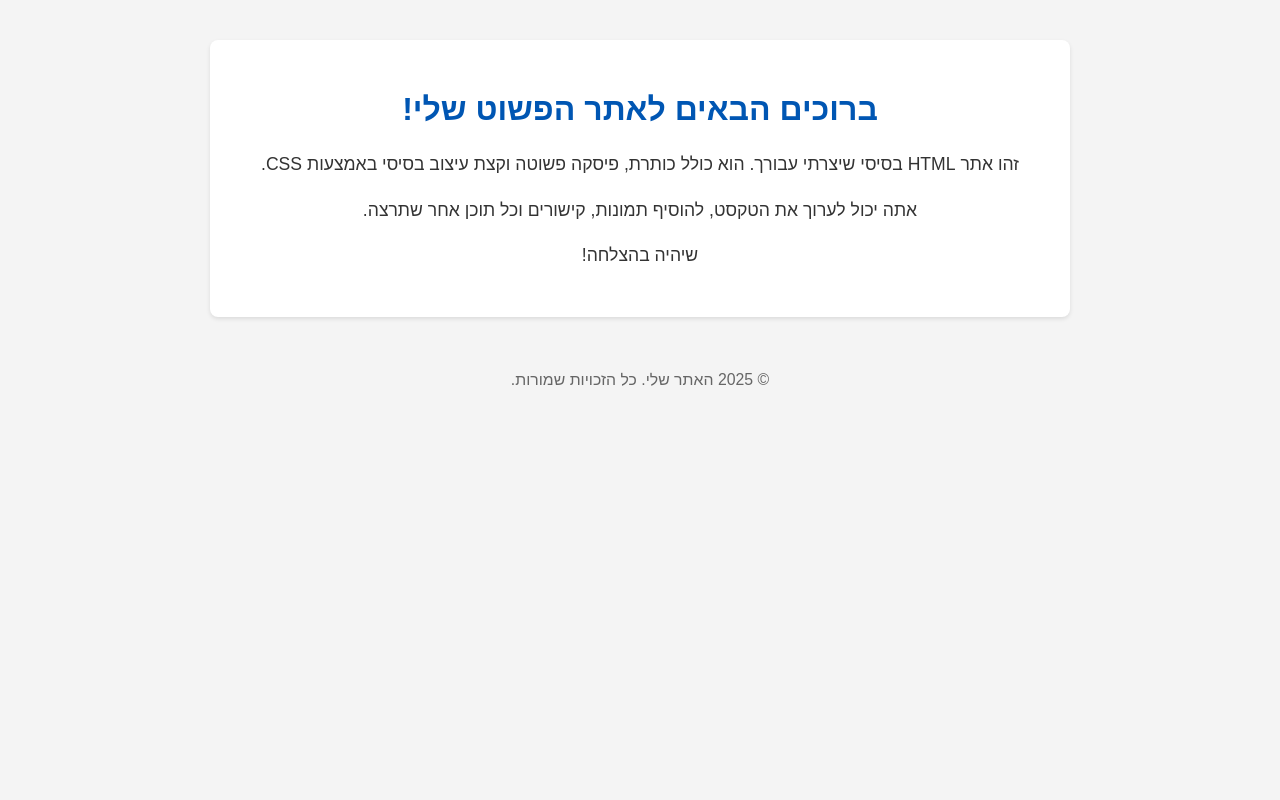
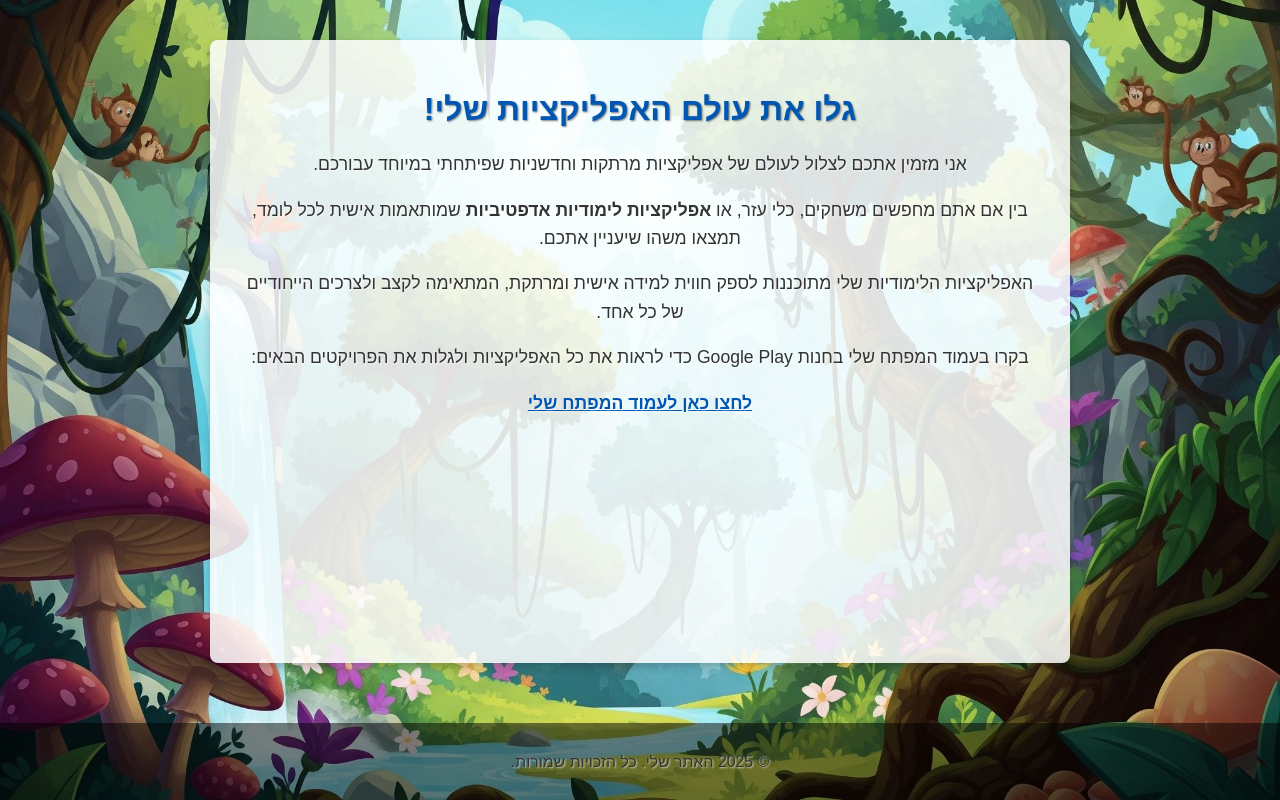
Before and after one commit to ohadyy22/ohadyy22.github.io, a plain HTML site: page index.html in a window 1280 px wide. Drawn offline with Linux system fonts and the light colour scheme.

Commit message:
update text and backgrounds

```diff
--- a/index.html
+++ b/index.html
@@ -7,39 +7,62 @@
     <style>
         body {
             font-family: Arial, sans-serif;
-            margin: 40px;
+            margin: 0; /* Remove default margin to allow background to fill */
             background-color: #f4f4f4;
             color: #333;
             text-align: center;
+            /* Jungle background styles */
+            background-image: url('backgrounds/menu.png'); /* Updated to use menu.png from backgrounds folder */
+            background-size: cover; /* Cover the entire viewport */
+            background-position: center; /* Center the background image */
+            background-repeat: no-repeat; /* Do not repeat the background image */
+            background-attachment: fixed; /* Keep background fixed when scrolling */
+            min-height: 100vh; /* Ensure body takes full viewport height */
+            display: flex; /* Use flexbox for vertical centering */
+            flex-direction: column; /* Stack children vertically */
+            justify-content: space-between; /* Push footer to the bottom */
         }
         h1 {
-            color: #0056b3;
+            color: #0056b3; /* Original color, consider changing for contrast */
+            text-shadow: 1px 1px 2px rgba(0,0,0,0.5); /* Add shadow for better readability */
         }
         p {
             font-size: 1.1em;
             line-height: 1.6;
+            color: #333; /* Original color, consider changing for contrast */
+            text-shadow: 1px 1px 2px rgba(255,255,255,0.7); /* Add shadow for better readability */
         }
         .container {
-            background-color: #fff;
+            background-color: rgba(255, 255, 255, 0.85); /* Semi-transparent white background for content */
             padding: 30px;
             border-radius: 8px;
-            box-shadow: 0 2px 4px rgba(0,0,0,0.1);
+            box-shadow: 0 4px 8px rgba(0,0,0,0.2); /* Enhanced shadow */
             max-width: 800px;
-            margin: 20px auto;
+            margin: 40px auto; /* Adjust margin for spacing */
+            flex-grow: 1; /* Allow container to grow and push footer down */
         }
         footer {
-            margin-top: 50px;
+            margin-top: 20px; /* Adjust margin */
             font-size: 0.9em;
-            color: #666;
+            color: #fff; /* White text for footer for better contrast */
+            text-shadow: 1px 1px 2px rgba(0,0,0,0.7); /* Add shadow for better readability */
+            padding: 10px;
+            background-color: rgba(0, 0, 0, 0.5); /* Semi-transparent dark background for footer */
         }
     </style>
 </head>
 <body>
     <div class="container">
-        <h1>ברוכים הבאים לאתר הפשוט שלי!</h1>
-        <p>זהו אתר HTML בסיסי שיצרתי עבורך. הוא כולל כותרת, פיסקה פשוטה וקצת עיצוב בסיסי באמצעות CSS.</p>
-        <p>אתה יכול לערוך את הטקסט, להוסיף תמונות, קישורים וכל תוכן אחר שתרצה.</p>
-        <p>שיהיה בהצלחה!</p>
+        <h1>גלו את עולם האפליקציות שלי!</h1>
+        <p>אני מזמין אתכם לצלול לעולם של אפליקציות מרתקות וחדשניות שפיתחתי במיוחד עבורכם.</p>
+        <p>בין אם אתם מחפשים משחקים, כלי עזר, או <b>אפליקציות לימודיות אדפטיביות</b> שמותאמות אישית לכל לומד, תמצאו משהו שיעניין אתכם.</p>
+        <p>האפליקציות הלימודיות שלי מתוכננות לספק חווית למידה אישית ומרתקת, המתאימה לקצב ולצרכים הייחודיים של כל אחד.</p>
+        <p>בקרו בעמוד המפתח שלי בחנות Google Play כדי לראות את כל האפליקציות ולגלות את הפרויקטים הבאים:</p>
+        <p>
+            <a href="https://play.google.com/store/apps/developer?id=Ohadyy22" target="_blank" style="color: #0056b3; text-decoration: underline; font-weight: bold;">
+                לחצו כאן לעמוד המפתח שלי
+            </a>
+        </p>
     </div>
 
     <footer>
```
Also changed, not shown: backgrounds/menu.png (added).
